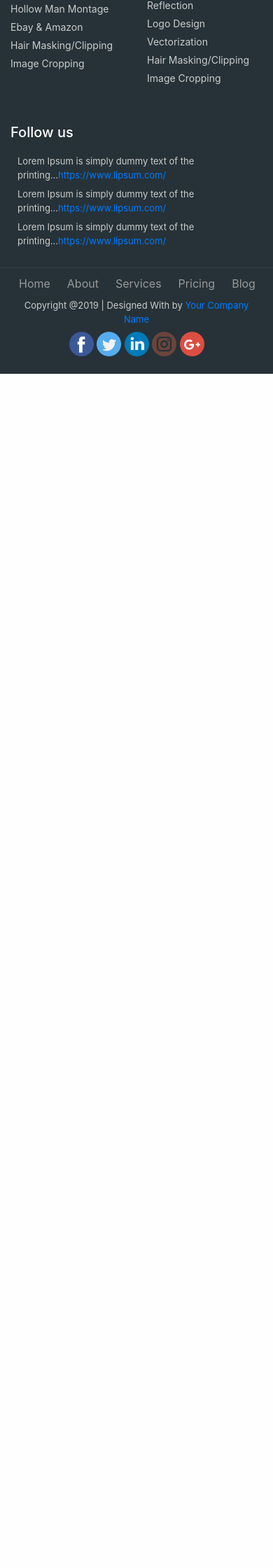
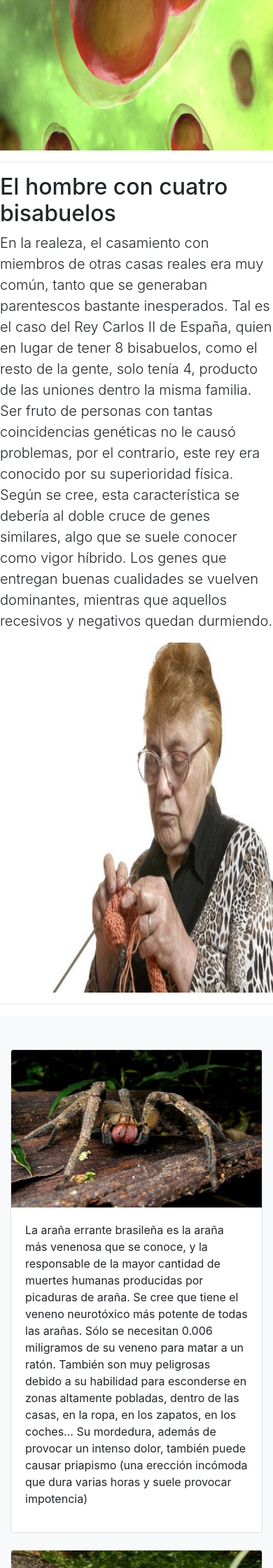
Before and after one commit to ingJcbDev/Progressus, a PHP site: page / in a window 390 px wide; the page is wider, and only the part inside the window is pictured. Shown: the part 2400-4640 px from the top of that part at 70% size. Before the commit the page ends 2934 px from the top of that part, so only its background shows below. Run offline with PHP 8.4, Linux system fonts and the light colour scheme.

Commit message:
Se trabaja aun en el caso

```diff
--- a/new/index.php
+++ b/new/index.php
@@ -8,21 +8,10 @@ require_once "vistas/structure/header.php";
 require_once "vistas/structure/slaider.php";
 ?>
 
-
-<body>
-    <h1>
-        <center>Bootstrap 4 Body</center>
-    </h1>
-    <!-- <div>
-        <p><embed src="J-Letras.swf" width="1000" height="618"></p>
-    </div> -->
-
+<!-- Este es el pie de pagina  -->
 <?php
-require_once "vistas/juegos/j_gallina.php";
+require_once "vistas/structure/body.php";
 ?>
-
-</body>
-
 
 <!-- Este es el pie de pagina  -->
 <?php
--- /dev/null
+++ b/new/vistas/structure/body.php
@@ -0,0 +1,134 @@
+<body>
+
+
+
+      <!-- START THE FEATURETTES -->
+
+      <hr class="featurette-divider">
+
+      <div class="row featurette">
+        <div class="col-md-7">
+          <h2 class="featurette-heading">Es posible tener dos tipos de ADN.</h2>
+
+        <p class="lead">
+            En casos muy raros, una persona puede tener dos tipos de ADN diferente.
+            Se trata de las quimeras humanas y se debe a que, durante una etapa muy temprana del embarazo,
+            una feto absorbe a su mellizo fraterno. Como resultado, en parte de su cuerpo, por ejemplo en algunos órganos,
+            se detecte un ADN diferente al que se encontrará si se analiza la sangre. Esta condición no causa problemas de salud,
+            pero puede ser complicado en casos donde se requiere identificación por ADN.
+        </p>
+
+        </div>
+        <div class="col-md-5">
+          <img class="featurette-image img-fluid mx-auto" data-src="holder.js/500x500/auto" alt="500x500"
+            style="width: 500px; height: 500px;"
+            src="assets/images/contInicio/adn.jpg"
+            data-holder-rendered="true">
+        </div>
+      </div>
+
+      <hr class="featurette-divider">
+
+      <div class="row featurette">
+        <div class="col-md-7 order-md-2">
+          <h2 class="featurette-heading">En el ADN también hay virus</h2>
+
+        <p class="lead">
+            Nuestros padres nos heredan color de ojos, pelo, estatura y aunque suene extraño,
+            también un contenido viral. Aproximadamente el 8% del ADN deriva de virus que en algún minuto entraron al cuerpo de nuestros ancestros.
+            Con el tiempo, estos virus pasan a ser parte del genoma de las personas. De todas formas, los virus están desactivados y no provocan problemas.
+        </p>
+
+        </div>
+        <div class="col-md-5 order-md-1">
+          <img class="featurette-image img-fluid mx-auto" data-src="holder.js/500x500/auto" alt="500x500"
+            src="assets/images/contInicio/adn1.jpg"
+            data-holder-rendered="true" style="width: 500px; height: 500px;">
+        </div>
+      </div>
+
+      <hr class="featurette-divider">
+
+      <div class="row featurette">
+        <div class="col-md-7">
+          <h2 class="featurette-heading">El hombre con cuatro bisabuelos</h2>
+            <p class="lead">
+            En la realeza, el casamiento con miembros de otras casas reales era muy común, tanto que se generaban parentescos bastante inesperados.
+            Tal es el caso del Rey Carlos II de España, quien en lugar de tener 8 bisabuelos, como el resto de la gente, solo tenía 4,
+            producto de las uniones dentro la misma familia.
+            <br>
+            Ser fruto de personas con tantas coincidencias genéticas no le causó problemas, por el contrario, este rey era conocido por su superioridad física.
+            Según se cree, esta característica se debería al doble cruce de genes similares, algo que se suele conocer como vigor híbrido.
+            Los genes que entregan buenas cualidades se vuelven dominantes, mientras que aquellos recesivos y negativos quedan durmiendo.
+            </p>
+        </div>
+        <div class="col-md-5">
+          <img class="featurette-image img-fluid mx-auto" data-src="holder.js/500x500/auto" alt="500x500"
+            src="assets/images/contInicio/abuela.jpg"
+            data-holder-rendered="true" style="width: 500px; height: 500px;">
+        </div>
+      </div>
+
+      <hr class="featurette-divider">
+
+
+
+
+    <div class="album py-5 bg-light">
+        <div class="container">
+
+          <div class="row">
+            <div class="col-md-4">
+              <div class="card mb-4 box-shadow">
+                <img class="card-img-top" data-src="holder.js/100px225?theme=thumb&amp;bg=55595c&amp;fg=eceeef&amp;text=Thumbnail" alt="Thumbnail [100%x225]" style="height: 225px; width: 100%; display: block;"
+                        src="assets/images/contInicio/arana.jpg" data-holder-rendered="true">
+                <div class="card-body">
+                    <p class="card-text">
+                        La araña errante brasileña es la araña más venenosa que se conoce,  y la responsable de la mayor cantidad de muertes humanas producidas por picaduras de araña.
+                        Se cree que tiene el veneno neurotóxico más potente de todas las arañas. Sólo se necesitan 0.006 miligramos de su veneno para matar a un ratón.
+                        También son muy peligrosas debido a su habilidad para esconderse en zonas altamente pobladas, dentro de las casas, en la ropa, en los zapatos,
+                        en los coches… Su mordedura, además de provocar un intenso dolor, también puede causar priapismo (una erección incómoda que dura varias horas y suele provocar impotencia)
+                    </p>
+                  <div class="d-flex justify-content-between align-items-center">
+                  </div>
+                </div>
+              </div>
+            </div>
+            <div class="col-md-4">
+              <div class="card mb-4 box-shadow">
+                <img class="card-img-top" data-src="holder.js/100px225?theme=thumb&amp;bg=55595c&amp;fg=eceeef&amp;text=Thumbnail" alt="Thumbnail [100%x225]"
+                        src="assets/images/contInicio/dardo.jpg" data-holder-rendered="true" style="height: 225px; width: 100%; display: block;">
+                <div class="card-body">
+                  <p class="card-text">
+                        La serpiente Taipán Interior  habita en el interior de Australia, y tan sólo una picadura tiene la suficiente cantidad de veneno como para matar a 100 humanos adultos.
+                        Su veneno es de 200 a 400 veces más tóxico que el de una cobra común, y puede matar a un humano adulto en solamente 45 minutos. Afortunadamente no se producen muchas
+                        muertes humanas por la picadura de esta serpiente,  ya que las víctimas son tratadas con un antídoto.
+                  </p>
+                  <div class="d-flex justify-content-between align-items-center">
+                  </div>
+                </div>
+              </div>
+            </div>
+            <div class="col-md-4">
+              <div class="card mb-4 box-shadow">
+                <img class="card-img-top" data-src="holder.js/100px225?theme=thumb&amp;bg=55595c&amp;fg=eceeef&amp;text=Thumbnail" alt="Thumbnail [100%x225]"
+                        src="assets/images/contInicio/Taipan.jpg" data-holder-rendered="true" style="height: 225px; width: 100%; display: block;">
+                <div class="card-body">
+                    <p class="card-text">
+                        La serpiente Taipán Interior  habita en el interior de Australia, y tan sólo una picadura tiene la suficiente cantidad de veneno como para matar a 100
+                        humanos adultos. Su veneno es de 200 a 400 veces más tóxico que el de una cobra común, y puede matar a un humano adulto en solamente 45 minutos.
+                        Afortunadamente no se producen muchas muertes humanas por la picadura de esta serpiente,  ya que las víctimas son tratadas con un antídoto.
+                    </p>
+                  <div class="d-flex justify-content-between align-items-center">
+                  </div>
+                </div>
+              </div>
+            </div>
+
+        </div>
+    </div>
+
+
+
+
+</body>
--- a/new/vistas/structure/header.php
+++ b/new/vistas/structure/header.php
@@ -20,7 +20,7 @@
         <!-- Image and text -->
         <nav class="navbar navbar-dark bg-dark">
             <a class="navbar-brand" href="index.php">
-                <img src="assets/images/biologia/png/021-laboratory.png" width="45" height="45"
+                <img src="assets/images/biologia/png/021-laboratory.png" width="35" height="35"
                     class="d-inline-block align-top" alt="">
                 Biologia
             </a>
@@ -66,7 +66,8 @@
                         <a class="dropdown-item" href="#">Another action</a>
                         <a class="dropdown-item" href="#">Something else here</a>
                     </div>
-                </li> -->
+                </li>
+                -->
 
             </ul>
 
@@ -75,7 +76,7 @@
         <!-- Image and text -->
         <nav class="navbar navbar-dark bg-dark">
             <a class="navbar-brand" href="index.php">
-                <img src="assets/images/logocol.png" width="50" height="50" class="d-inline-block align-top" alt="">
+                <img src="assets/images/logocol.png" width="35" height="35" class="d-inline-block align-top" alt="">
             </a>
         </nav>
 
--- a/new/vistas/structure/slaider.php
+++ b/new/vistas/structure/slaider.php
@@ -17,6 +17,9 @@
         <div class="carousel-item">
             <img class="d-block tamanoSlaider" src="assets/images/b1.jpg" alt="Third slide">
         </div>
+        <div class="carousel-item">
+            <img class="d-block tamanoSlaider" src="assets/images/b6.jpg" alt="Third slide">
+        </div>
     </div>
     <a class="carousel-control-prev" href="#carouselExampleIndicators" role="button" data-slide="prev">
         <span class="carousel-control-prev-icon" aria-hidden="true"></span>
```
Also changed, not shown: new/assets/images/b6.jpg (added), new/assets/images/contInicio/Taipan.jpg (added), new/assets/images/contInicio/abuela.jpg (added), new/assets/images/contInicio/adn.jpg (added), new/assets/images/contInicio/adn1.jpg (added), new/assets/images/contInicio/arana.jpg (added), new/assets/images/contInicio/dardo.jpg (added), 3 other files.
